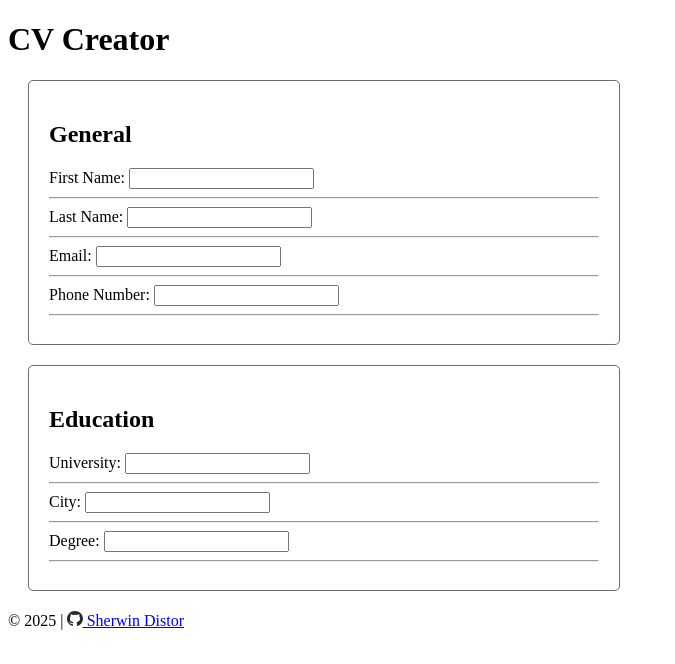
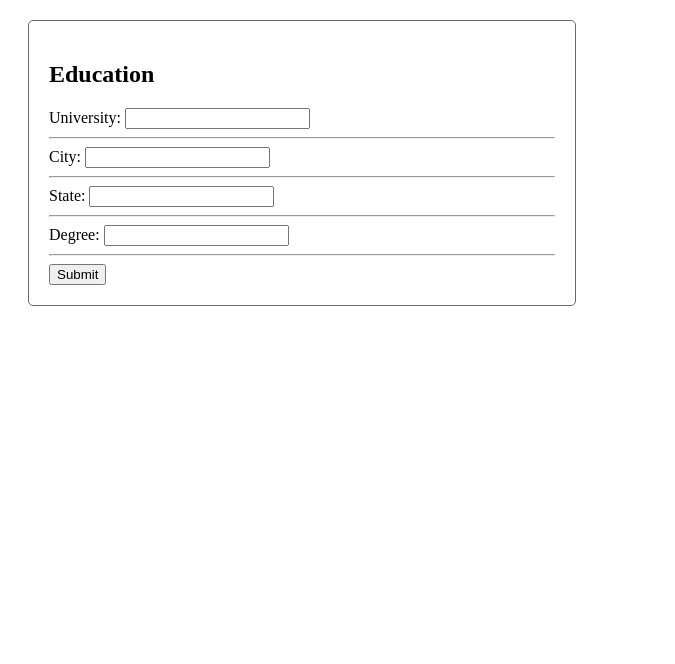
Before and after one commit to SherwinDistor/odin-cv-application, a React (Vite) app: page / in a window 1280 px wide. Shown: the top 664 px of the page, without its empty margins (0-675 px from the left). Built offline with nearby package versions, Linux system fonts and the light colour scheme.

Commit message:
Lifting state up

```diff
--- a/src/App.jsx
+++ b/src/App.jsx
@@ -1,7 +1,13 @@
-import Sidebar from './components/SideBar';
+import EducationParent from './components/EducationParent';
+// import Sidebar from './components/SideBar';
 
 function App() {
-	return <Sidebar />;
+	return (
+		<>
+			{/* <Sidebar /> */}
+			<EducationParent />
+		</>
+	);
 }
 
 export default App;
--- /dev/null
+++ b/src/components/EducationDisplay.jsx
@@ -0,0 +1,18 @@
+import PropTypes from 'prop-types';
+
+function EducationDisplay({ educationObj }) {
+	return (
+		<>
+			<h1>{educationObj.university}</h1>
+			<h1>{educationObj.city}</h1>
+			<h1>{educationObj.state}</h1>
+			<h1>{educationObj.degree}</h1>
+		</>
+	);
+}
+
+EducationDisplay.propTypes = {
+	educationObj: PropTypes.object,
+};
+
+export default EducationDisplay;
--- a/src/components/EducationForm.jsx
+++ b/src/components/EducationForm.jsx
@@ -1,5 +1,35 @@
-function EducationForm() {
+import PropTypes from 'prop-types';
+
+function EducationForm({ callback, educationObj }) {
+	function handleSubmit(e) {
+		e.preventDefault;
+
+		// have a switch statement checking for a value and updating just that value, right now the values get cleared.
+		if (e.target.form[0].value !== '') {
+			callback({ ...educationObj, university: e.target.form[0].value });
+			e.target.form[0].value = '';
+		} else if (e.target.form[1].value !== '') {
+			callback({ ...educationObj, city: e.target.form[1].value });
+			e.target.form[1].value = '';
+		} else if (e.target.form[2].value !== '') {
+			callback({ ...educationObj, state: e.target.form[2].value });
+			e.target.form[2].value = '';
+		} else if (e.target.form[3].value !== '') {
+			callback({ ...educationObj, degree: e.target.form[3].value });
+			e.target.form[3].value = '';
+		} else {
+			callback({
+				...educationObj,
+				university: e.target.form[0].value,
+				city: e.target.form[1].value,
+				state: e.target.form[2].value,
+				degree: e.target.form[3].value,
+			});
+		}
+	}
+
 	return (
+		<>
 			<form action='#'>
 				<label htmlFor=''>University: </label>
 				<input type='text' />
@@ -7,11 +37,21 @@ function EducationForm() {
 				<label htmlFor=''>City: </label>
 				<input type='text' />
 				<hr />
+				<label htmlFor=''>State: </label>
+				<input type='text' />
+				<hr />
 				<label htmlFor=''>Degree: </label>
 				<input type='text' />
 				<hr />
+				<button onClick={(e) => handleSubmit(e)}>Submit</button>
 			</form>
+		</>
 	);
 }
 
+EducationForm.propTypes = {
+	callback: PropTypes.func,
+	educationObj: PropTypes.object,
+};
+
 export default EducationForm;
--- /dev/null
+++ b/src/components/EducationParent.jsx
@@ -0,0 +1,24 @@
+import { useState } from 'react';
+import EducationForm from './EducationForm';
+import EducationDisplay from './EducationDisplay';
+import FormCard from './FormCard';
+
+function EducationParent() {
+	const [educationObj, setEducationObj] = useState({
+		university: '',
+		city: '',
+		state: '',
+		degree: '',
+	});
+
+	return (
+		<>
+			<FormCard name={'Education'}>
+				<EducationForm callback={setEducationObj} educationObj={educationObj} />
+			</FormCard>
+			<EducationDisplay educationObj={educationObj} />
+		</>
+	);
+}
+
+export default EducationParent;
--- a/src/index.css
+++ b/src/index.css
@@ -1,8 +1,8 @@
 .sidebar {
-	width: 50%;
 }
 
 .formCard {
+	width: 40%;
 	border: 1px solid hsl(0, 0%, 42%);
 	border-radius: 5px;
 	padding: 20px;
```
Lines whose indentation alone changed are shown as unchanged.
